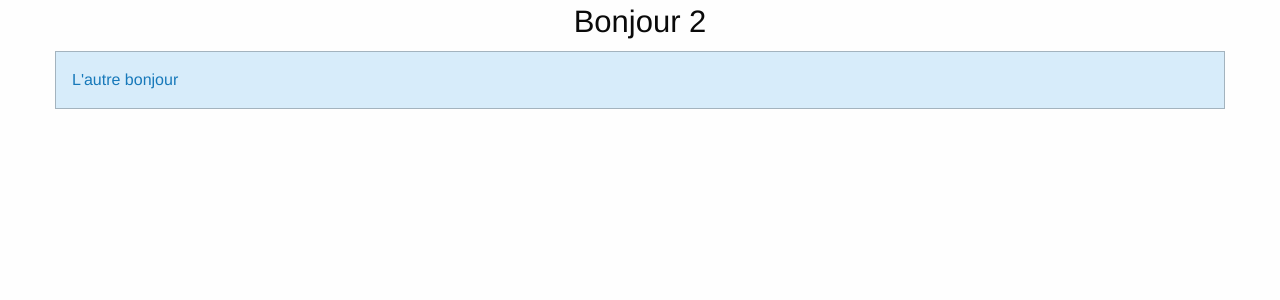
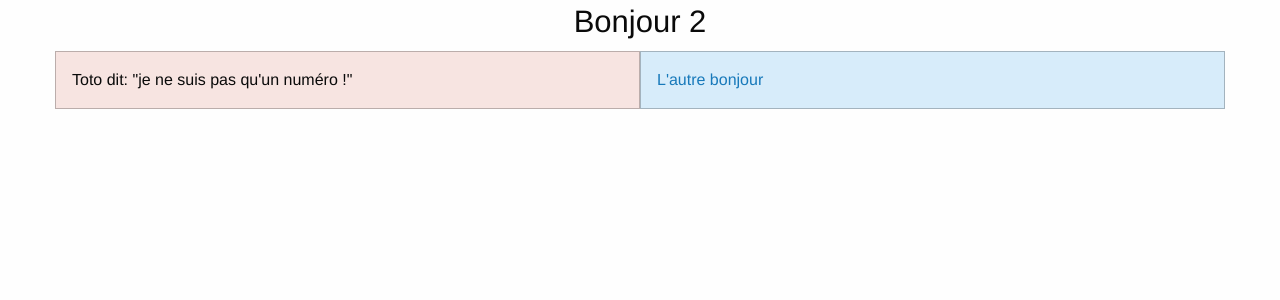
Before and after one commit to mike38/wifi_champo, a Django app: page /bonjour2/1 in a window 1280 px wide. Shown: the top 300 px of the page. Run offline with Django 3.2, Linux system fonts and the light colour scheme; the visitor is signed in with stand-in values (Sample User, id 1).

Commit message:
Exemple d'utilisation de la classe cell de foundation dans bonjour.html

```diff
--- a/wifi/templates/wifi/bonjour.html
+++ b/wifi/templates/wifi/bonjour.html
@@ -6,7 +6,14 @@
 
 {% block contenu %}
 <div class="cell text-center"><h3>Bonjour {{toto}}</h3></div>
-<div class="cell callout primary">
-  <a href = "{% url 'bonjour2' 3 %}">L'autre bonjour</a>
-</div>
+  <div class="cell medium-6">
+    <div class="cell callout alert">
+      Toto dit: "je ne suis pas qu'un numéro !"
+    </div>
+  </div>
+  <div class="cell medium-6">
+    <div class="cell callout primary">
+      <a href = "{% url 'bonjour2' 3 %}">L'autre bonjour</a>
+    </div>
+  </div>
 {% endblock %}
```
